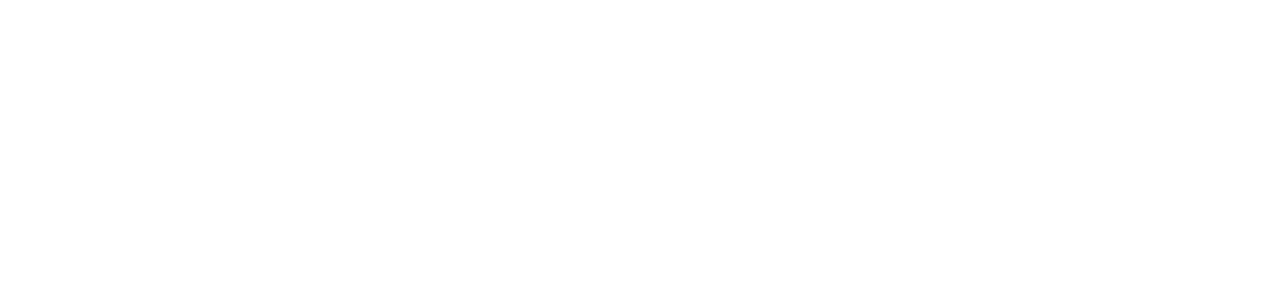
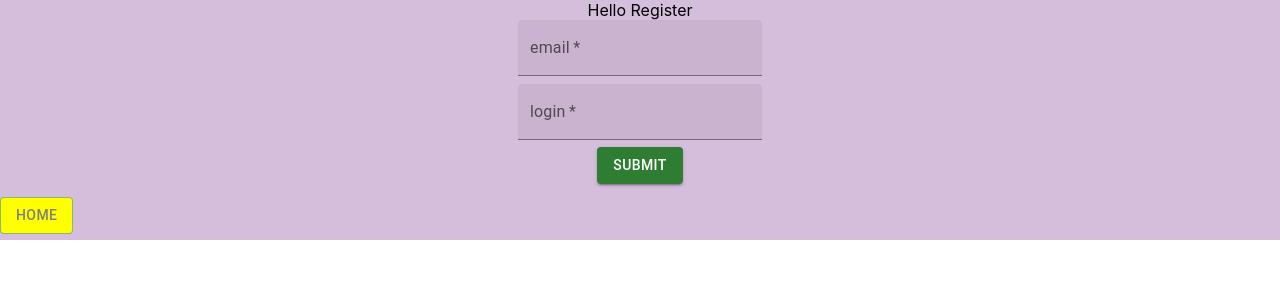
Before and after one commit to SergeyGetman/full-stack-PHP, a React (Create React App) app: page /sign-in in a window 1280 px wide. Before the commit this address had no page. Shown: the top 300 px of the page. Built offline with nearby package versions, Linux system fonts and the light colour scheme.

Commit message:
add form registaration on sign-in

```diff
--- a/package.json
+++ b/package.json
@@ -21,6 +21,7 @@
     "react-redux": "^8.1.2",
     "react-router-dom": "^6.16.0",
     "react-scripts": "5.0.1",
+    "react-toastify": "^9.1.3",
     "typescript": "^4.9.5",
     "web-vitals": "^2.1.4"
   },
--- a/src/App.tsx
+++ b/src/App.tsx
@@ -5,6 +5,7 @@
 import NavigateComponent from "./components/NavigateComponent";
 import Home from "./pages/Home";
 import TestComponent from "./components/TestComponent";
+import SignIn from "./components/SignIn";
 
 function App() {
   return (
@@ -13,6 +14,7 @@
         <NavigateComponent path="/" element={<Home />} />
         <NavigateComponent path="/login" element={<FormRegister />} />
         <NavigateComponent path="/test" element={<TestComponent />} />
+        <NavigateComponent path="/sign-in" element={<SignIn />} />
       </div>
     </>
   );
--- /dev/null
+++ b/src/components/SignIn.tsx
@@ -0,0 +1,48 @@
+import React from "react";
+import MainContainer from "./MainContainer";
+import { Grid } from "@mui/material";
+import InputComponent from "./InputComponent";
+import ButtonComponent from "./ButtonComponent";
+
+const SignIn = () => {
+  return (
+    <>
+      <MainContainer>
+        <div>Hello Register</div>
+        <>
+          <form action="">
+            <Grid container={true} spacing={1} item>
+              <Grid xs={2} md={5} lg={12} item>
+                <InputComponent
+                  variant="filled"
+                  label="email"
+                  id="email"
+                  name="email"
+                  required
+                />
+              </Grid>
+              <Grid xs={2} md={5} lg={12} item>
+                <InputComponent
+                  variant="filled"
+                  label="login"
+                  id="login"
+                  name="login"
+                  required
+                />
+              </Grid>
+            </Grid>
+            <ButtonComponent
+              variant="contained"
+              label="Filled"
+              color="success"
+              type="submit"
+              text="SUBMIT"
+            />
+          </form>
+        </>
+      </MainContainer>
+    </>
+  );
+};
+
+export default SignIn;
--- a/src/layout/styled-component/MainContainer.style.tsx
+++ b/src/layout/styled-component/MainContainer.style.tsx
@@ -2,6 +2,8 @@
 
 export const MainContainerStyle = styled(Box)(({ theme }) => ({
   width: "100%",
+  height: "100%",
+  background: "#d5bedb",
 }));
 
 export const MainContainerBTNStyle = styled(Box)(({ theme }) => ({
@@ -10,6 +12,7 @@
 
   "& button": {
     backgroundColor: "yellow",
+    textAlign: "center",
     color: "grey",
   },
 }));
--- a/src/pages/Home.tsx
+++ b/src/pages/Home.tsx
@@ -12,6 +12,10 @@
   const navigate = useNavigate();
   const goToRegistration = () => {
     navigate("/login");
+  };
+
+  const goToSignIn = () => {
+    navigate("/sign-in");
   };
 
   return (
@@ -30,10 +34,10 @@
           />
           <Box>
             <ButtonComponent
-              label="Outlined"
+              label="Standard"
               variant="outlined"
               text="Sign In"
-              eventClick={goToRegistration}
+              onClick={goToSignIn}
               classNM={<HomeButtonNavigateStyle />}
             />
             <ButtonComponent
--- a/src/types/types.ts
+++ b/src/types/types.ts
@@ -85,9 +85,13 @@
   email: string;
   login: string;
   password: string;
+  answerFNC?: () => {} | void;
 };
 
 export interface IMainContainer {
   children: ReactNode;
   args?: Record<keyof ReactPropTypes, React.FC> | Record<string, any>;
 }
+export interface IMainContent {
+  children: ReactNode;
+}
```
Also changed, not shown: src/api/general_request.ts (+19 -20 lines), src/components/FormRegister.tsx (+11 -24 lines), 1 other file (tests, documents, lock files or other folders).
